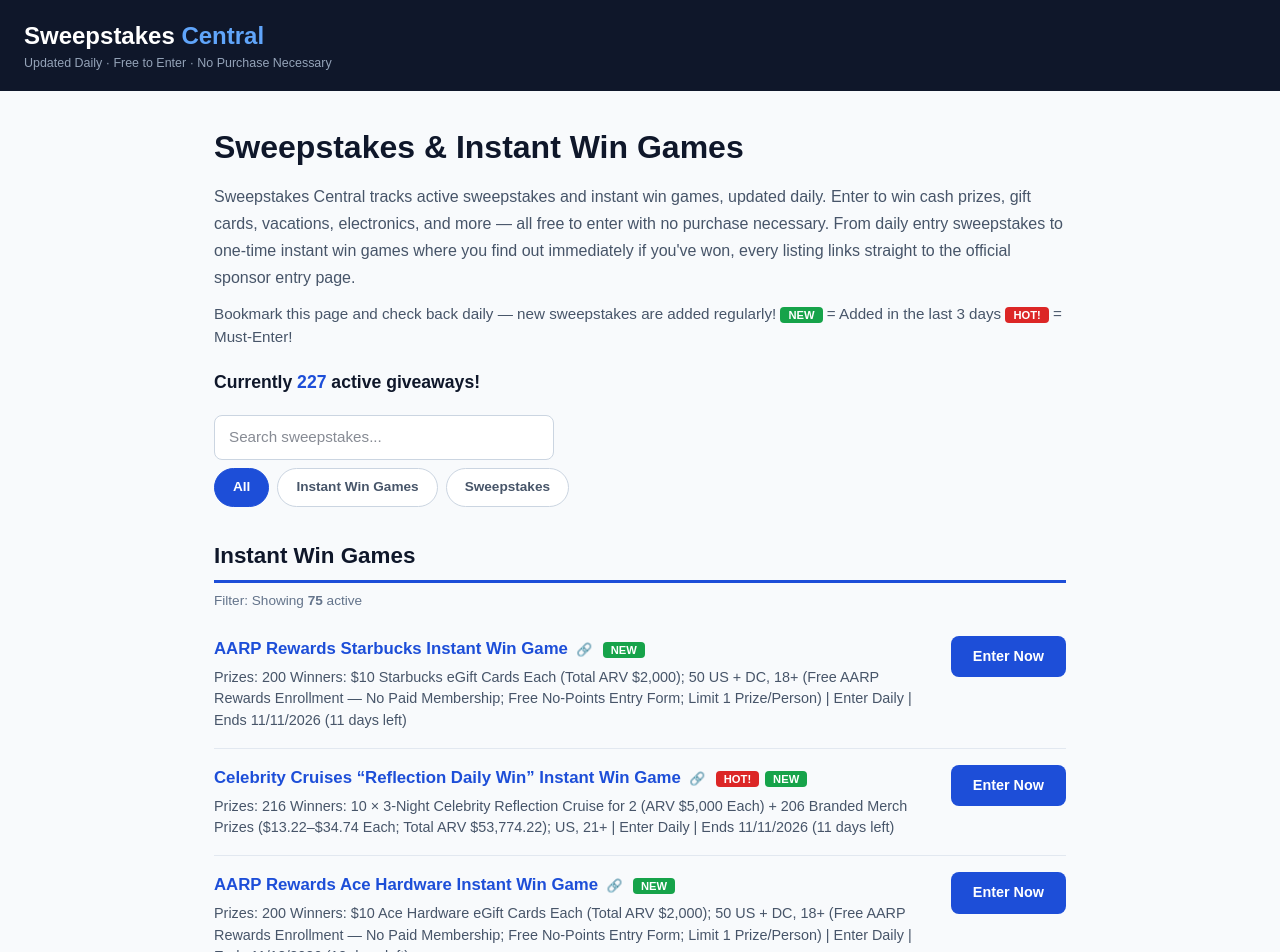
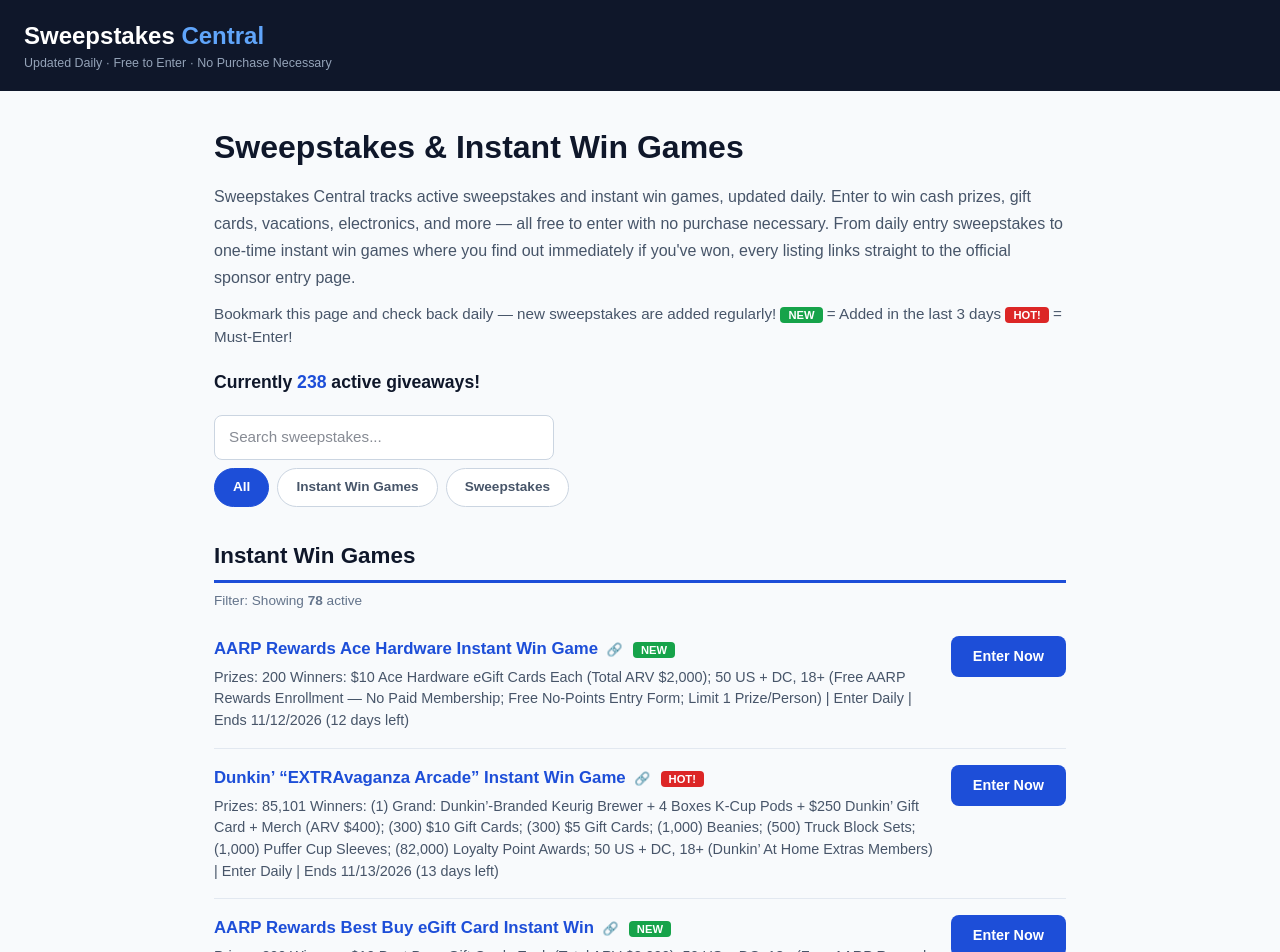
Before and after one commit to haroun26-dev/brandnewsite, a Next.js app: page / in a window 1280 px wide. Shown: the top 952 px of the page. Built offline with nearby package versions, Linux system fonts and the light colour scheme.

Commit message:
Refresh listings

```diff
--- a/app/page.tsx
+++ b/app/page.tsx
@@ -17,10 +17,10 @@ interface Listing {
   added: string; // YYYY-MM-DD — NEW badge shows when added within the last 3 days
 }
 
-// Listings verified November 11, 2026. Update this list regularly —
+// Listings verified November 12, 2026. Update this list regularly —
 // remove ended sweepstakes and add new ones by editing this file and redeploying.
 const SWEEPSTAKES: Listing[] = [
-// Listings verified November 11, 2026. Update this list regularly —
+// Listings verified November 12, 2026. Update this list regularly —
 // remove ended sweepstakes and add new ones by editing this file and redeploying.
   // ---- Instant Win Games ----
 
@@ -566,16 +566,6 @@ const SWEEPSTAKES: Listing[] = [
 
 
 
-  {
-    id: 405,
-    title: "AARP Rewards Starbucks Instant Win Game",
-    type: "instant",
-    prizes: "200 Winners: $10 Starbucks eGift Cards Each (Total ARV $2,000); 50 US + DC, 18+ (Free AARP Rewards Enrollment \u2014 No Paid Membership; Free No-Points Entry Form; Limit 1 Prize/Person)",
-    frequency: "Enter Daily",
-    ends: "2026-11-11",
-    url: "https://sweeps.aarp.org/",
-    added: "2026-11-05",
-  },
 
   {
     id: 412,
@@ -682,17 +672,6 @@ const SWEEPSTAKES: Listing[] = [
     added: "2026-11-07",
   },
 
-  {
-    id: 443,
-    title: "Celebrity Cruises \u201cReflection Daily Win\u201d Instant Win Game",
-    type: "instant",
-    prizes: "216 Winners: 10 \u00d7 3-Night Celebrity Reflection Cruise for 2 (ARV $5,000 Each) + 206 Branded Merch Prizes ($13.22\u2013$34.74 Each; Total ARV $53,774.22); US, 21+",
-    frequency: "Enter Daily",
-    ends: "2026-11-11",
-    url: "https://www.celebritycruises.com/games/reflection-daily-win",
-    hot: true,
-    added: "2026-11-08",
-  },
 
   {
     id: 444,
@@ -891,6 +870,61 @@ const SWEEPSTAKES: Listing[] = [
     ends: "2026-12-25",
     url: "https://steamykitchen.com/255727-10-amazon-gift-card-everyday-treats-instant-win-4.html",
     added: "2026-11-11",
+  },
+
+  {
+    id: 508,
+    title: "AARP Rewards Publix eGift Card Instant Win Game",
+    type: "instant",
+    prizes: "200 Winners: $10 Publix eGift Cards Each (Total ARV $2,000); 50 US + DC, 18+ (Free AARP Rewards Enrollment — No Paid Membership; Free No-Points Entry Form; Limit 1 Prize/Person)",
+    frequency: "Enter Daily",
+    ends: "2026-11-18",
+    url: "https://sweeps.aarp.org/",
+    added: "2026-11-12",
+  },
+
+  {
+    id: 509,
+    title: "Steamy Kitchen “Cooking Essentials $10 Amazon Gift Card” Instant Win Game",
+    type: "instant",
+    prizes: "5 Winners: $10 Amazon Gift Cards Each (Total ARV $50); US + Canada, 18+ (Free Spin-to-Win Wheel; Daily Spin)",
+    frequency: "Enter Daily",
+    ends: "2027-01-01",
+    url: "https://steamykitchen.com/255748-cooking-essentials-10-amazon-gift-card-instant-win.html",
+    added: "2026-11-12",
+  },
+
+  {
+    id: 510,
+    title: "Steamy Kitchen “$10 Foodie Treat PayPal” Instant Win Game",
+    type: "instant",
+    prizes: "5 Winners: $10 PayPal Cash Each (Total ARV $50); US + Canada, 18+ (Free Spin-to-Win Wheel; Daily Spin)",
+    frequency: "Enter Daily",
+    ends: "2027-01-08",
+    url: "https://steamykitchen.com/255767-10-foodie-treat-paypal-instant-win.html",
+    added: "2026-11-12",
+  },
+
+  {
+    id: 511,
+    title: "Steamy Kitchen “$10 PayPal Snack Time Surprise” Instant Win Game",
+    type: "instant",
+    prizes: "5 Winners: $10 PayPal Cash Each (Total ARV $50); US + Canada, 18+ (Free Spin-to-Win Wheel; Daily Spin)",
+    frequency: "Enter Daily",
+    ends: "2027-01-15",
+    url: "https://steamykitchen.com/255786-10-paypal-snack-time-surprise-instant-win.html",
+    added: "2026-11-12",
+  },
+
+  {
+    id: 512,
+    title: "Steamy Kitchen “$10 Amazon Cozy Autumn Gatherings” Instant Win Game",
+    type: "instant",
+    prizes: "5 Winners: $10 Amazon Gift Cards Each (Total ARV $50); US + Canada, 18+ (Free Spin-to-Win Wheel; Daily Spin)",
+    frequency: "Enter Daily",
+    ends: "2027-01-22",
+    url: "https://steamykitchen.com/255812-10-amazon-cozy-autumn-gatherings-instant-win.html",
+    added: "2026-11-12",
   },
 
   // ---- Sweepstakes ----
@@ -1083,16 +1117,6 @@ const SWEEPSTAKES: Listing[] = [
 
 
 
-  {
-    id: 220,
-    title: "Travel Wisconsin “Wonder-Filled Packers” Sweepstakes",
-    type: "sweepstakes",
-    prizes: "14 Winners: 5× Grand: On-Field Flag-Holding Experience + 2 Festival Foods MVP Deck Tickets (Packers vs. Lions, Jan 9/10 2027) + Food/Drinks, Lambeau Tours, Hall of Fame Passes, $200 Packers Pro Shop Card; 5× First: 2 MVP Deck Tickets (Packers vs. Bills, Dec 13, 2026) + Tours + HOF Passes + $200 1919 Kitchen & Tap Card; 4× Second: 4 Outdoor-Bowl Tickets to a Packers Home Game + Autographed Football/Mini Helmet + Tours + HOF Passes; US, 18+ (Excl. AK, HI, FL, NY, RI)",
-    frequency: "Enter Once",
-    ends: "2026-11-11",
-    url: "https://www.travelwisconsin.com/wonder-filled-packers-sweepstakes",
-    added: "2026-10-20",
-  },
 
   {
     id: 223,
@@ -1545,17 +1569,6 @@ const SWEEPSTAKES: Listing[] = [
     added: "2026-10-27",
   },
 
-  {
-    id: 324,
-    title: "APQS \u201cTilly on the Deluxe Table\u201d Sweepstakes",
-    type: "sweepstakes",
-    prizes: "1 Winner: Tilly Longarm Quilting Machine with Deluxe Table, Transferable Lifetime Warranty, Customer Support + Mobile App Access (ARV $29,400); US + Canada, 18+",
-    frequency: "Enter Daily",
-    ends: "2026-11-11",
-    url: "https://www.apqs.com/shopping-tools/giveaway/tilly-2026/",
-    hot: true,
-    added: "2026-10-28",
-  },
 
   {
     id: 325,
@@ -1855,16 +1868,6 @@ const SWEEPSTAKES: Listing[] = [
     added: "2026-11-03",
   },
 
-  {
-    id: 383,
-    title: "The Neighbourhood “Wourld Tour Flyaway” Sweepstakes",
-    type: "sweepstakes",
-    prizes: "1 Winner + Guest: San Francisco Trip Dec 1\u20133, 2026 \u2014 2 Round-Trip Economy Flights, 2 Hotel Nights, 2 Tickets to The Neighbourhood Wourld Tour Concert Dec 2, 2026 (ARV $2,000); US Incl. DC + PR, Age of Majority",
-    frequency: "Enter Once",
-    ends: "2026-11-11",
-    url: "https://forms.sonymusicfans.com/campaign/sony-music-now-the-neighbourhood-flyaway-giveaway/",
-    added: "2026-11-03",
-  },
 
   {
     id: 384,
@@ -2639,6 +2642,129 @@ const SWEEPSTAKES: Listing[] = [
     url: "https://www.maverickcigarettes.com/RHYTHMANDFLOW",
     hot: true,
     added: "2026-11-11",
+  },
+
+  {
+    id: 513,
+    title: "Ferrero Rocher “Raise A Rocher” Sweepstakes",
+    type: "sweepstakes",
+    prizes: "113 Winners: (3) Grand: 4-Day/3-Night NYC Trip for 2 to the New Year’s Eve Gala Ball Drop at the Marriott Marquis Times Square — Airfare, Ball Drop View Suite, Gala Admission + $2,000 Check (Grand Entries Close Dec 6) + (110) Chocolate Pyramids, Champagne Flutes, Candles + Chocolate Bags ($6–$72 Each; Total ARV $77,900); 50 US + DC, 21+",
+    frequency: "Enter Daily",
+    ends: "2026-12-31",
+    url: "https://www.raisearocher.com",
+    hot: true,
+    added: "2026-11-12",
+  },
+
+  {
+    id: 514,
+    title: "Gannett “Holiday Wish and Win” Sweepstakes",
+    type: "sweepstakes",
+    prizes: "12 Winners: (2) $10,000 Checks, (2) $5,000 Checks + (8) $2,500 Checks (Total ARV $50,000); US & Canada (Excl. Quebec), 18+",
+    frequency: "Enter Daily",
+    ends: "2026-12-31",
+    url: "https://tennessean.gannettcontests.com/2026-Holiday-Wish--Win/",
+    hot: true,
+    added: "2026-11-12",
+  },
+
+  {
+    id: 515,
+    title: "Solo Stove “Gifts That Don’t Suck” Sweepstakes",
+    type: "sweepstakes",
+    prizes: "6 Winners: Grand: “Beast Mode Dream Backyard” Package — Fire Pit, Pi Prime Pizza Oven + Cart, 2 Adirondack Chairs, Projector Screen, 2 Torches + Autographed Football (ARV $2,929.93) + (3) Steelfire Griddle or Pi Prime Pizza Oven ($399.99 Each) + (2) Vista Projector Screens ($299.99 Each; Total ARV $4,529.88–$4,729.88); US, 18+ (Excl. RI)",
+    frequency: "Enter Once",
+    ends: "2026-12-31",
+    url: "https://beastmode.solostove.com/",
+    added: "2026-11-12",
+  },
+
+  {
+    id: 516,
+    title: "Jolene Coffee “Concerts for a Year” Sweepstakes",
+    type: "sweepstakes",
+    prizes: "21 Winners: Grand: $3,000 in Live Nation E-Gift Cards + (20) $100 Live Nation E-Gift Cards Each (Total ARV $5,000); US, 18+",
+    frequency: "Enter Daily",
+    ends: "2026-12-01",
+    url: "https://lnpromos.com/jolenecoffeecfay26",
+    added: "2026-11-12",
+  },
+
+  {
+    id: 517,
+    title: "Continental Tire 2026 CRM Sweepstakes",
+    type: "sweepstakes",
+    prizes: "1 Winner: Set of 4 Continental Passenger/Light-Truck Tires (ARV $1,200); 50 US + DC, 18+ (19+ AL/NE, 21+ MS)",
+    frequency: "Enter Once",
+    ends: "2026-12-31",
+    url: "https://continentaltire.com/newsletter-signup",
+    added: "2026-11-12",
+  },
+
+  {
+    id: 518,
+    title: "Schaeffer’s “Stock Your Shelves” Sweepstakes",
+    type: "sweepstakes",
+    prizes: "1 Winner: $1,000 Schaeffer’s Gift Certificate + Schaeffer’s Branded Cooler (ARV $1,405); 50 US + DC, 18+",
+    frequency: "Enter Daily",
+    ends: "2026-12-01",
+    url: "https://schaeffers.powernationtv.com",
+    added: "2026-11-12",
+  },
+
+  {
+    id: 519,
+    title: "Herschel Supply Co. “Holiday” Sweepstakes",
+    type: "sweepstakes",
+    prizes: "1 Winner: Herschel Travel Set — Heritage Hardshell Carry-On 35L, Medium Luggage 67L, Kaslo Backpack, Organizers, Packing Cubes, Passport Holder, Travel Kit + Luggage Belt/Tag (ARV $980); 50 US + DC (Excl. RI), Age of Majority",
+    frequency: "Enter Once",
+    ends: "2026-11-16",
+    url: "https://herschel.com/pages/sweepstakes",
+    added: "2026-11-12",
+  },
+
+  {
+    id: 520,
+    title: "Craftwell Cocktails “Cranberry Mule” Sweepstakes",
+    type: "sweepstakes",
+    prizes: "10 Winners: Craftwell Cocktails Branded Mule Copper Mug Set Each (ARV $100 Each; Total ARV $1,000); AZ, CA, CO, ID, MT, NV, OR, WA Only, 21+",
+    frequency: "Enter Daily",
+    ends: "2026-12-31",
+    url: "https://www.hp2win.com/CRAFTWELLMUG/",
+    added: "2026-11-12",
+  },
+
+  {
+    id: 521,
+    title: "Kensington “Holiday Luxe Bundle” Sweepstakes",
+    type: "sweepstakes",
+    prizes: "1 Winner: Holiday Luxe Bundle — Deluxe Limited Editions of “The Plight Before Christmas” and “The Sleight Before Christmas” (Kate Stewart), “A Season of Secrets” (Fern Michaels) + Comfrt Dreamer Blanket (Est. Value ~$250); USA & Canada, 18+ (Void RI & Quebec)",
+    frequency: "Enter Once",
+    ends: "2026-11-30",
+    url: "https://www.kensingtonbooks.com/holidayluxebundle/",
+    added: "2026-11-12",
+  },
+
+  {
+    id: 522,
+    title: "Clubtails “Holiday Cash” Sweepstakes",
+    type: "sweepstakes",
+    prizes: "3 Winners: $500, $300 + $100 Gift Cards (Total ARV $900); 50 US + DC, 21+",
+    frequency: "Enter Daily",
+    ends: "2026-12-31",
+    url: "https://www.hp2win.com/CLUBTAILSHOLIDAY26/",
+    added: "2026-11-12",
+  },
+
+  {
+    id: 523,
+    title: "Free People “Win Your Wishlist” Sweepstakes",
+    type: "sweepstakes",
+    prizes: "5 Winners: $1,000 Free People Gift Cards Each (Total ARV $5,000); 50 US + DC + Canada, 18+",
+    frequency: "Enter Once",
+    ends: "2026-11-22",
+    url: "https://app.viralsweep.com/sweeps/full/559de4-240895",
+    added: "2026-11-12",
   },
 
 ];
@@ -2973,7 +3099,7 @@ export default function Home() {
         </section>
 
         <p style={{ color: "#94a3b8", fontSize: "0.8rem", marginTop: "40px", lineHeight: 1.6 }}>
-          Listings last verified November 11, 2026. Always check the official rules on
+          Listings last verified November 12, 2026. Always check the official rules on
           the sponsor&apos;s page before entering. Sweepstakes Central is not affiliated
           with the sponsors listed.
         </p>
```
